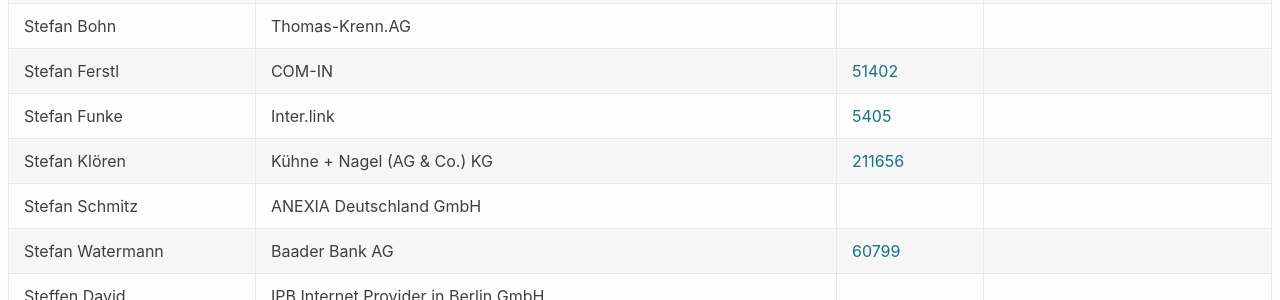
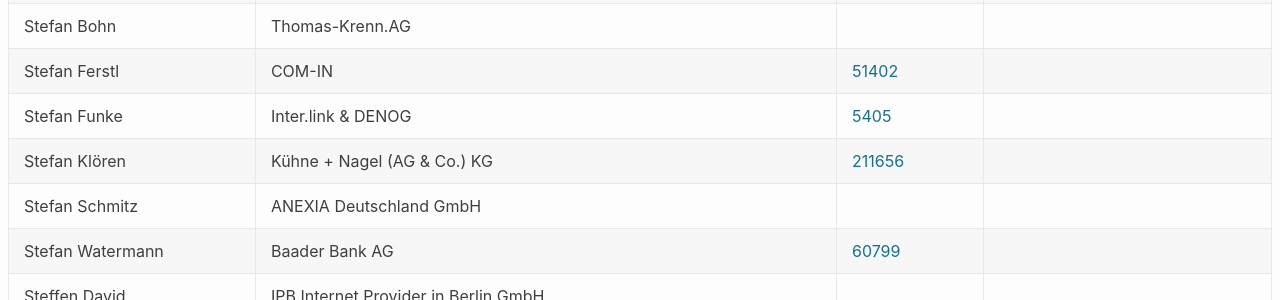
Before and after one commit to denog/pretix-attendeelist, a Jekyll site: the page built from denog16/index.markdown, in a window 1280 px wide and 900 px high, scrolled down 17035 px. Shown: the part 154-454 px from the top of the window. Built offline with Jekyll 4.4.1, drawn with Linux system fonts in a browser that asks for light colours.

Commit message:
Latest data: Tue Oct 22 11:28:03 UTC 2024

```diff
--- a/_data/attendees_denog16_onsite.json
+++ b/_data/attendees_denog16_onsite.json
@@ -2275,7 +2275,7 @@
   },
   {
     "name": "Stefan Funke",
-    "company": "Inter.link",
+    "company": "Inter.link & DENOG",
     "irc": null,
     "asn": "5405"
   },
```
